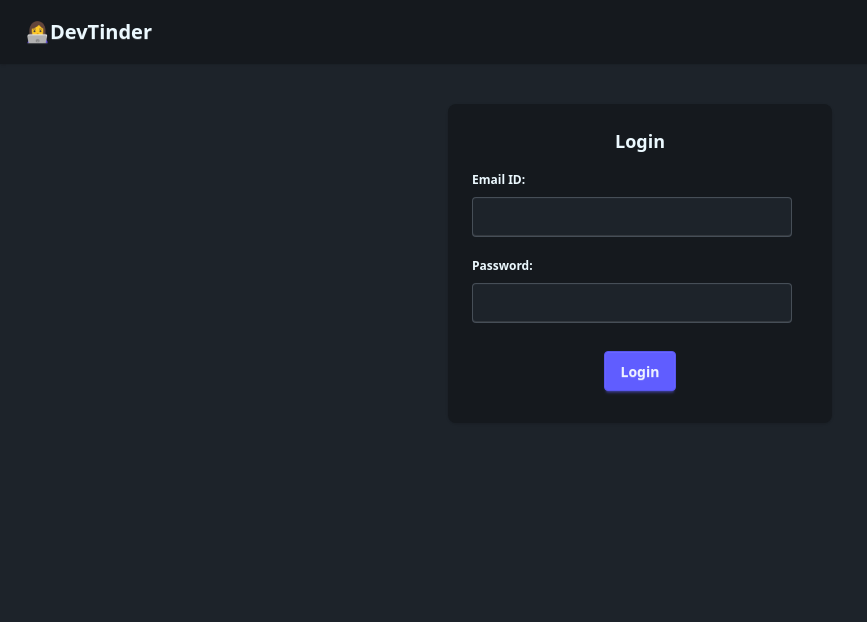
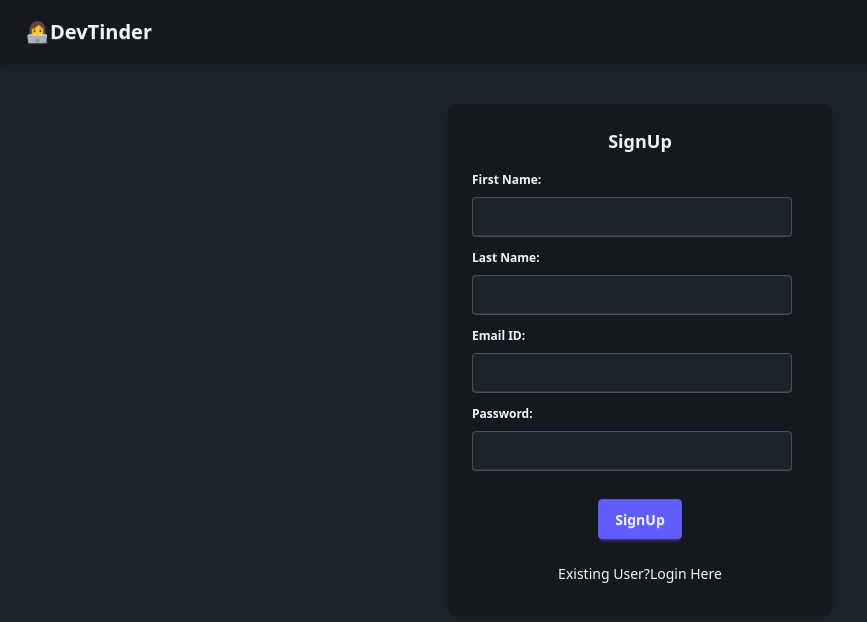
Before and after one commit to Arshiyatabassun/devTinder-webApp, a React (Vite) app: page /login in a window 1280 px wide. Shown: the top 622 px of the page, without its empty margins (0-867 px from the left). Built offline with nearby package versions, Linux system fonts and the light colour scheme; no server answers.

Commit message:
feat:SIgnUp and E2E testing

```diff
--- a/src/components/Login.jsx
+++ b/src/components/Login.jsx
@@ -1,4 +1,4 @@
-import { useState } from "react";
+import { use, useState } from "react";
 import {useDispatch} from "react-redux";
 import axios from 'axios';
 import { addUser } from "../utils/userSlice";
@@ -6,9 +6,16 @@
 import { BASE_URL } from "../utils/constants";
 
 const Login =()=>{
-    const [emailId ,setEmailId]=useState("");
+
+
+
+  const [firstName,setFirstName]=useState("");
+  const [lastName,setLastName]= useState("");
+  const [emailId ,setEmailId]=useState("");
     const [password,setPassword]=useState("");
+    const [isLoginForm,setIsLoginForm]=useState(false)
     const [error,setError] =useState("")
+
     const dispatch =useDispatch();
     const navigate =useNavigate();
 
@@ -27,11 +34,43 @@
     }
 
     };
+
+    const handleSignUp =async()=>{
+      try{
+const res = await axios.post(BASE_URL + "/signup" , {firstName,lastName,emailId,password} ,{withCredentials:true})
+
+console.log(res.data)
+dispatch(addUser(res?.data));
+return navigate("/profile")
+      }catch(err){
+        setError(err?.response?.data || "somting went wrong")
+      }
+    }
     return (
         <div className="my-10 flex justify-center">
     <div className="card bg-base-300 w-96 shadow-sm">
   <div className="card-body">
-    <h2 className="card-title  justify-center">Login</h2>
+    <h2 className="card-title  justify-center">{isLoginForm ? "Login" :"SignUp"}</h2>
+    <div>
+    {!isLoginForm && <>
+    <div>
+   <fieldset className="fieldset">
+  <legend className="fieldset-legend ">First Name:</legend>
+  <input type="text" value={firstName} className="input" onChange={(e)=> setFirstName(e.target.value)} />
+
+</fieldset>
+
+    </div>
+    <div>
+
+    <fieldset className="fieldset">
+  <legend className="fieldset-legend ">Last Name:</legend>
+  <input type="text" value={lastName} className="input" onChange={(e)=> setLastName(e.target.value)} />
+
+</fieldset>
+    </div>
+</>
+    }
     <div>
     <fieldset className="fieldset">
   <legend className="fieldset-legend ">Email ID:</legend>
@@ -47,13 +86,20 @@
 
 </fieldset>
 
+
     </div>
+    </div>
+
+
  <p className="text-red-500">{error}</p>
+
     <div className="card-actions justify-center">
-      <button className="btn btn-primary my-2" onClick={handleLogin}>Login</button>
+      <button className="btn btn-primary my-2" onClick={isLoginForm ? handleLogin : handleSignUp}>{isLoginForm ? "Login" : "SignUp"}</button>
     </div>
-  </div>
+    <p className="m-auto cursor-pointer py-2" onClick={()=>setIsLoginForm((value)=>!value)}>{isLoginForm ? "New User? SignUp Here" : "Existing User?Login Here"}</p>
+
 </div>
+        </div>
         </div>
     )
 }
--- a/src/components/NavBar.jsx
+++ b/src/components/NavBar.jsx
@@ -30,16 +30,15 @@
   <div className="flex-1">
     <Link to="/" className="btn btn-ghost text-xl">👩‍💻DevTinder</Link>
   </div>
-  {user && (
-  <div className="flex gap-2">
-    <p>Welcome, {user.firstName}</p>
-    <div className="dropdown dropdown-end mx-6 flex justify-center">
+    {user && (
+  <div className="flex gap-4">
+    <div className="dropdown dropdown-end mx-6 flex item-center">
+    <p className="px-4">Welcome ,{user.firstName}</p>
       <div tabIndex={0} role="button" className="btn btn-ghost btn-circle avatar">
 
         <div className="w-10 rounded-full">
-
           <img
-            alt="user photoUrl"
+            alt="photoUrl"
             src={user.photoUrl} />
         </div>
       </div>
--- a/src/components/ProfileEdit.jsx
+++ b/src/components/ProfileEdit.jsx
@@ -11,9 +11,9 @@
 const [firstName,setFirstName]=useState(user.firstName);
 const [lastName,setLastName]=useState(user.lastName);
 const [photoUrl,setPhotoUrl]=useState(user.photoUrl);
-const [age,setAge]=useState(user.age);
-const [gender,setGender]=useState(user.gender);
-const [about,setAbout]=useState(user.about);
+const [age,setAge]=useState(user.age || "");
+const [gender,setGender]=useState(user.gender || "");
+const [about,setAbout]=useState(user.about || "");
 
 const [error,setError]= useState("");
 const dispatch =useDispatch();
--- a/src/components/Requests.jsx
+++ b/src/components/Requests.jsx
@@ -12,7 +12,7 @@
     const reviewRequest =async(status,_id)=>{
         try{
 
-          const res=  await axios.post(BASE_URL + "/request/review" +status +"/" + _id,{},{withCredentials:true})
+          const res=  await axios.post(BASE_URL + "/request/review/" +status +"/" + _id,{},{withCredentials:true})
           dispatch(removeRequest(_id))
           console.log(res)
         }catch(err){
@@ -57,7 +57,7 @@
 
               <div>
               <button className="btn btn-outline btn-primary mx-2" onClick={()=>reviewRequest("rejected",request._id)}>Rejected</button>
-       <button className="btn btn-outline btn-secondary mx-2" onClick={()=>reviewRequest("accepted",request._id)} >Accept</button>
+       <button className="btn btn-outline btn-secondary mx-2" onClick={()=>reviewRequest("accepted",request._id)} >Accepted</button>
               </div>
               </div>
                )
--- a/src/components/UserCard.jsx
+++ b/src/components/UserCard.jsx
@@ -5,14 +5,14 @@
 
 
 const UserCard =({user})=>{
+  console.log(user)
+  const {_id,firstName, lastName ,age ,about,gender,photoUrl ,skills}= user;
   const dispatch=useDispatch();
-    console.log(user)
-    const {_id,firstName, lastName ,age ,about,gender ,photoUrl ,skills}= user;
 
     const handleSendRequest = async(status,userId)=>{
       try{
  //if werea doing POST call it is commulsory to added an {} object
- const res = await axios.post(BASE_URL + "/request/send"+ status +"/" + userId,{},{withCredentials:true})
+ const res = await axios.post(BASE_URL + "/request/send/"+ status +"/" + userId,{},{withCredentials:true})
  console.log(res.data)
  dispatch(removeFeed(userId))
       }catch(err){
@@ -24,12 +24,9 @@
     return (
         <div className="card bg-base-200 w-96 shadow-sm">
   <figure>
-    {/* <img
-      src="https://img.daisyui.com/images/stock/photo-1606107557195-0e29a4b5b4aa.webp"
-      alt="photo" /> */}
     <img
       src={user.photoUrl}
-      alt="photo" />
+      alt="photoUrl" />
   </figure>
   <div className="card-body">
     <h2 className="card-title">{firstName +", "+lastName}</h2>
```
